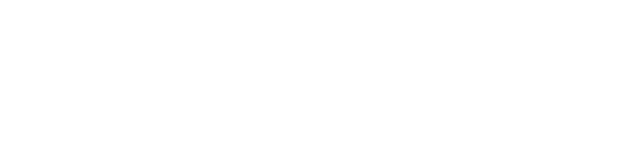
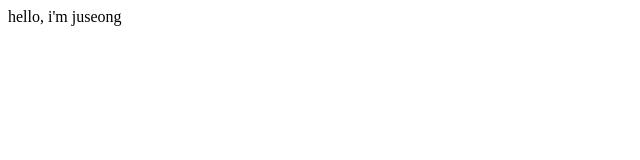
Before and after one commit to git-repository23/https-brunch.co.kr, a plain HTML site: page member2.html in a window 1280 px wide. Shown: the whole page, without its empty margins (0-640 px from the left). Drawn offline with Linux system fonts and the light colour scheme.

Commit message:
add juseongintro in member2.html

```diff
--- a/member2.html
+++ b/member2.html
@@ -3,6 +3,6 @@
     <title>Member2's page</title>
     </head>
     <body>
-
+    hello, i'm juseong
     </body>
 </html>
```
